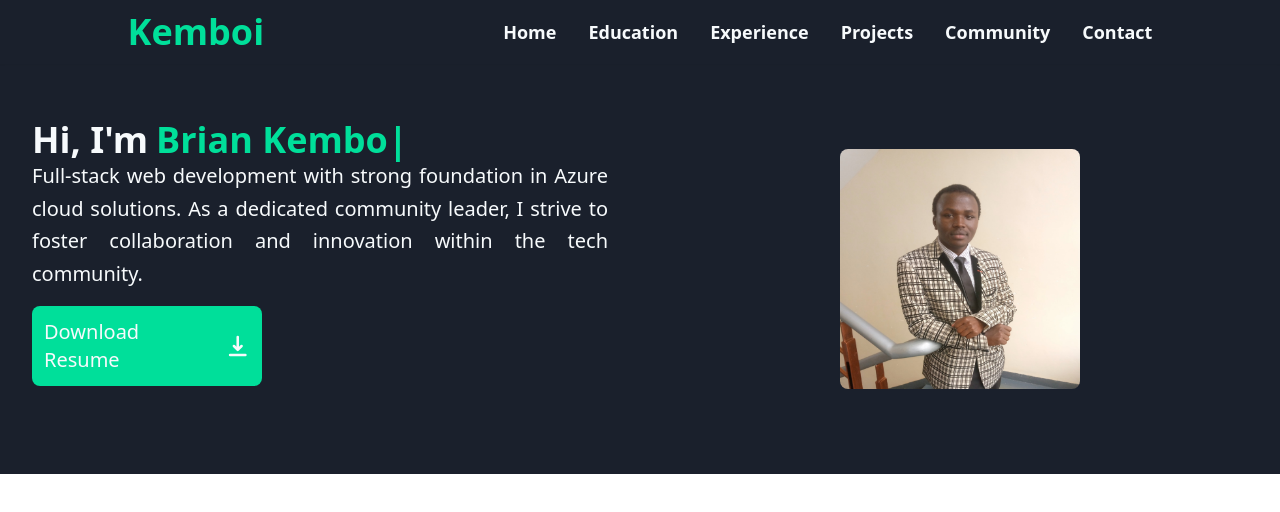
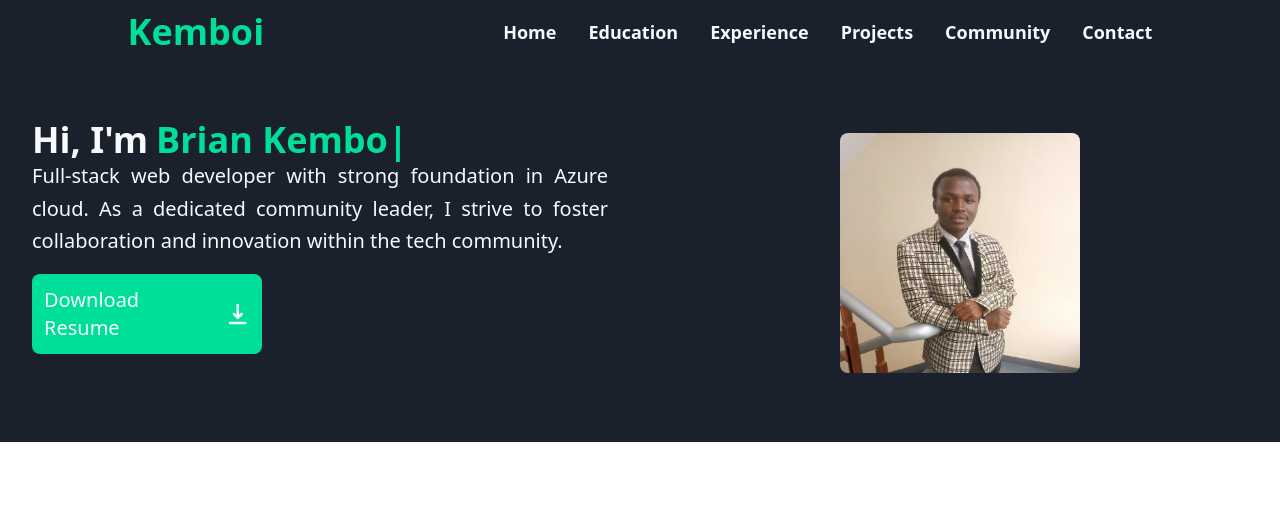
Before and after one commit to kemboi590/portfolio-website, a React (Vite) app: page / in a window 1280 px wide. Shown: the top 512 px of the page. Built offline with nearby package versions, Linux system fonts and the light colour scheme.

Commit message:
typo on my intro

```diff
--- a/src/pages/2.Home/Home.tsx
+++ b/src/pages/2.Home/Home.tsx
@@ -22,7 +22,7 @@ export const Home = () => {
                     </h1>
 
                     <p className="text-xl w-full md:w-[1/2] leading-relaxed text-justify">
-                        Full-stack web development with strong foundation in Azure cloud solutions. As a dedicated community leader, I strive to foster collaboration and innovation within the tech community.
+                        Full-stack web developer with strong foundation in Azure cloud. As a dedicated community leader, I strive to foster collaboration and innovation within the tech community.
                     </p>
 
                     <a href={Resume} download className="mt-4 bg-[#00df9a] p-3 rounded-lg hover:bg-[#00b48a] transition duration-500 ease-in-out flex items-center space-x-2 w-[230px] text-lg md:text-xl">
```
